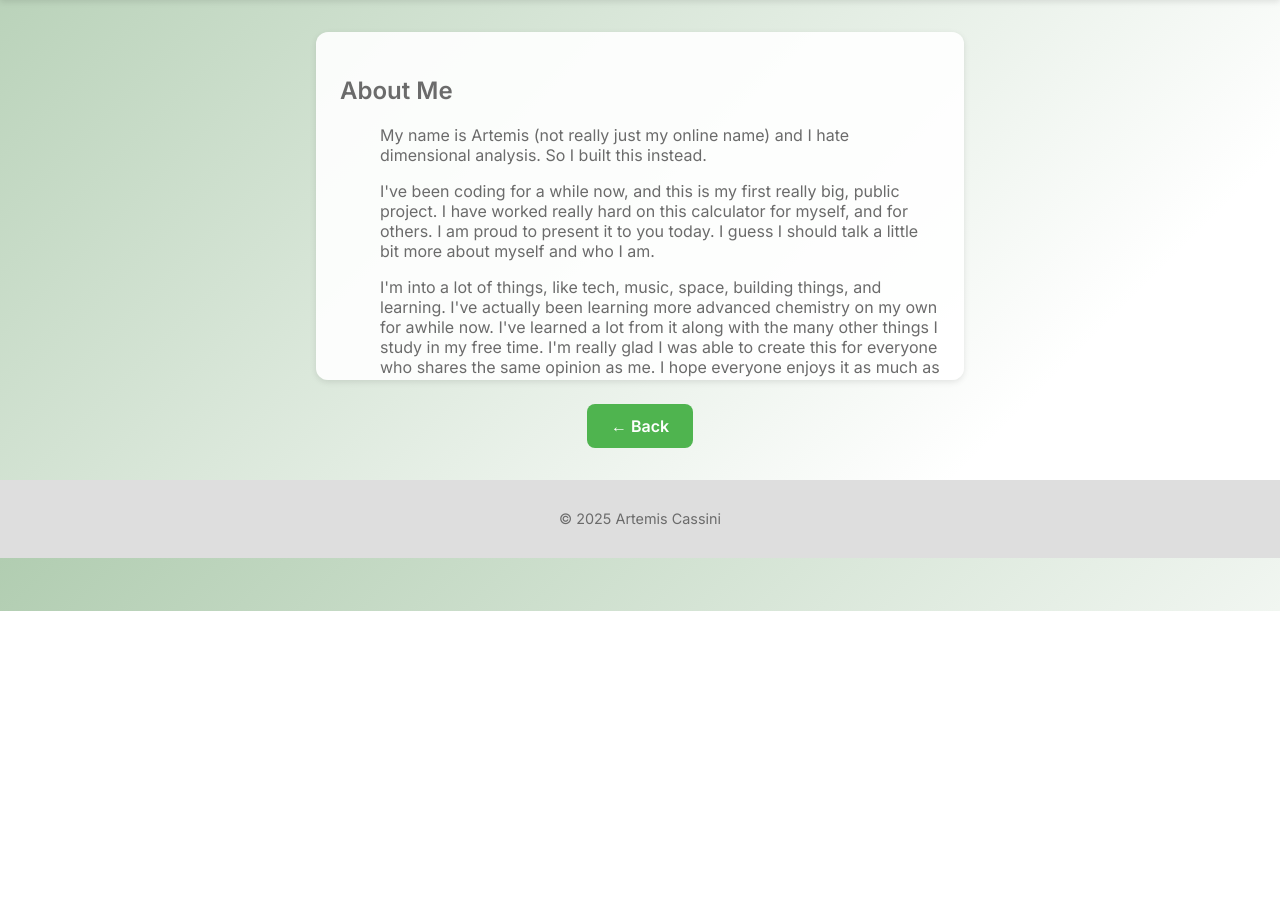
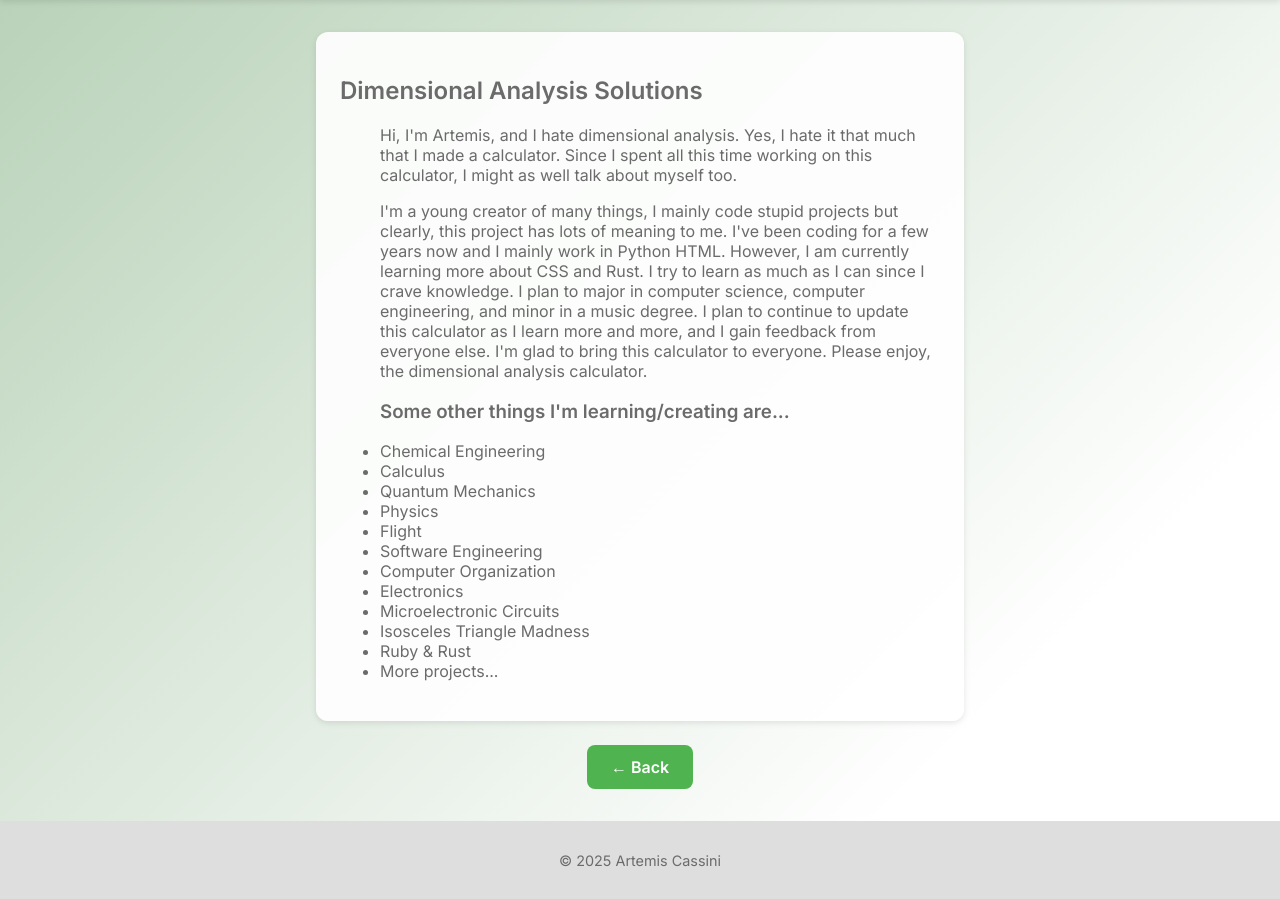
Before and after one commit to Artemis-Cassini/Dimensional-Analysis, a Flask app: page /about-me in a window 1280 px wide. Shown: the part 189-1088 px from the top of the page. Before the commit the page ends 800 px from the top, so only its background shows below. Run offline with Flask 3, Linux system fonts and the light colour scheme.

Commit message:
about_me.html

```diff
--- a/CalcWebsite/templates/about_me.html
+++ b/CalcWebsite/templates/about_me.html
@@ -65,7 +65,7 @@
       box-shadow: 0 2px 6px rgba(0,0,0,0.1);
       width: 100%;
       max-width: 600px;
-      max-height: 300px;
+      max-height: 1000px;
       overflow-y: auto;
       margin: 0 auto;
     }
@@ -109,19 +109,30 @@
   </nav>
   <main>
     <section class="info-box" id="how-to">
-      <h2>About Me</h2>
+      <h2>Dimensional Analysis Solutions</h2>
       <ul>
-        <p>My name is Artemis (not really just my online name) and I hate dimensional analysis. So I built
-            this instead.</p>
-        <p>I've been coding for a while now, and this is my first really big, public project. I have worked really hard
-            on this calculator for myself, and for others. I am proud to present it to you today. I guess I should talk a little bit
-            more about myself and who I am.</p>
-        <p>I'm into a lot of things, like tech, music, space, building things, and learning. I've actually been learning
-            more advanced chemistry on my own for awhile now. I've learned a lot from it along with the many other things
-            I study in my free time. I'm really glad I was able to create this for everyone who shares the same opinion as me.
-            I hope everyone enjoys it as much as I do!
-        </p>
-        <p>"I really hate dimensional analysis, so I built a calculator." - Artemis</p>
+        <p>Hi, I'm Artemis, and I hate dimensional analysis. Yes, I hate it that much that I made a calculator. Since I spent
+          all this time working on this calculator, I might as well talk about myself too.</p>
+          <p>I'm a young creator of many things, I mainly code stupid projects but clearly, this project
+            has lots of meaning to me. I've been coding for a few years now and I mainly work in Python HTML. However,
+            I am currently learning more about CSS and Rust. I try to learn as much as I can since I crave knowledge. I plan to
+            major in computer science, computer engineering, and minor in a music degree. I plan to continue to update this calculator
+            as I learn more and more, and I gain feedback from everyone else. I'm glad to bring this calculator to everyone.
+            Please enjoy, the dimensional analysis calculator.</p>
+
+        <h3>Some other things I'm learning/creating are...</h3>
+        <li>Chemical Engineering</li>
+        <li>Calculus</li>
+        <li>Quantum Mechanics</li>
+        <li>Physics</li>
+        <li>Flight</li>
+        <li>Software Engineering</li>
+        <li>Computer Organization</li>
+        <li>Electronics</li>
+        <li>Microelectronic Circuits</li>
+        <li>Isosceles Triangle Madness</li>
+        <li>Ruby & Rust</li>
+        <li>More projects...</li>
       </ul>
     </section>
 
```
